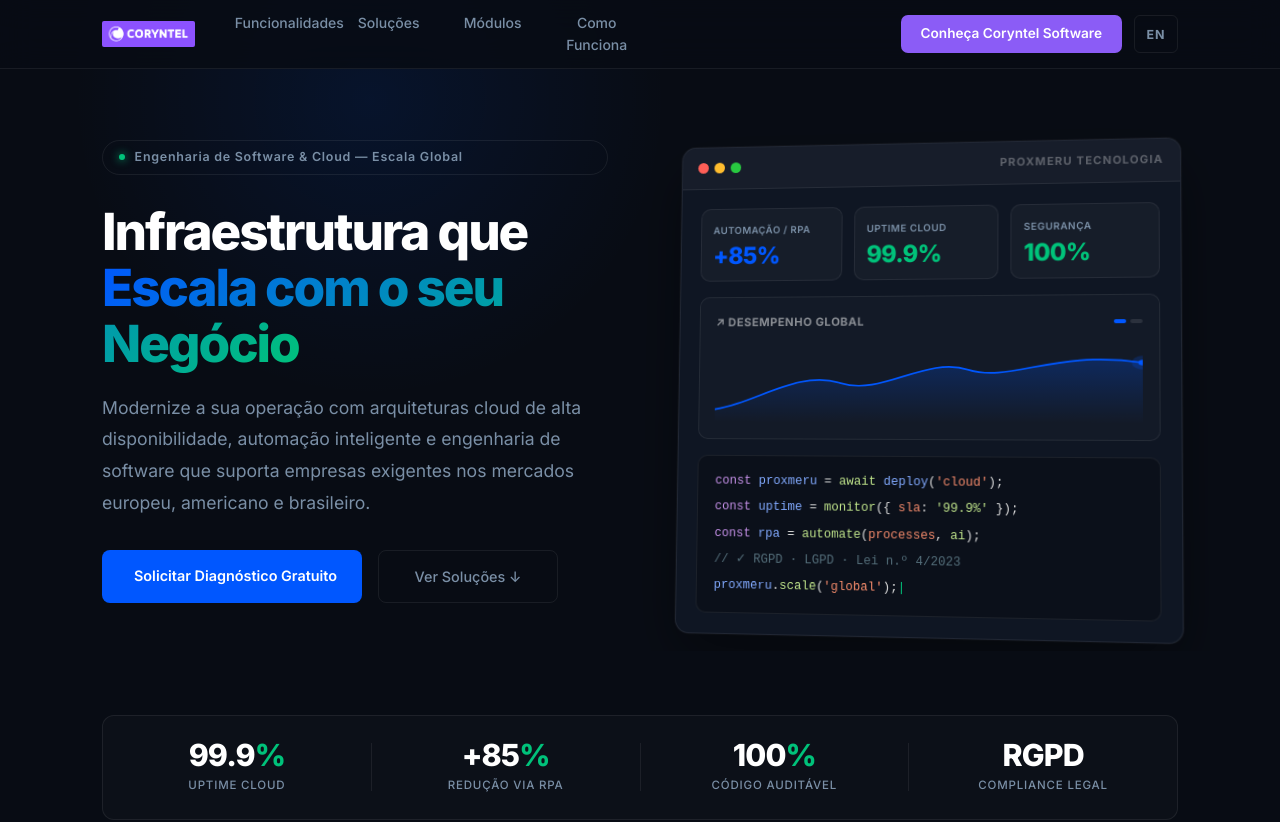
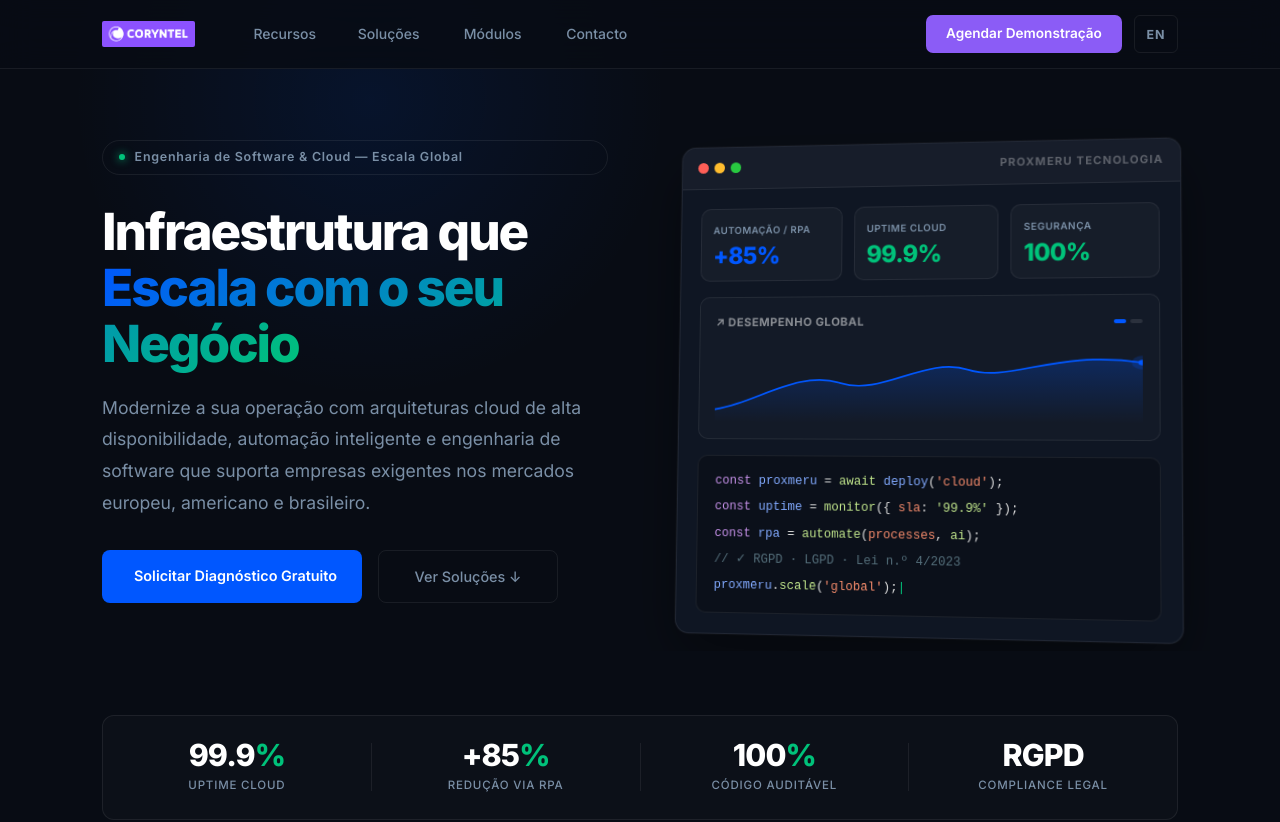
Before and after one commit to proxmeru/coryntel-website, a website: page index.html in a window 1280 px wide. Shown: the top 822 px of the page. Drawn offline with Linux system fonts and the light colour scheme.

Commit message:
feat: update navigation copy and add node server
Refactor site navigation labels for clarity and implement an Express server for hosting static assets.

```diff
--- a/assets/js/i18n.js
+++ b/assets/js/i18n.js
@@ -1,8 +1,8 @@
 const t = {
   pt: {
     "nav.home": "Início", "nav.solutions": "Soluções", "nav.insights": "Insights",
-    "nav.contact": "Contacto", "nav.funcionalidades": "Funcionalidades", "nav.modulos": "Módulos",
-    "nav.como-funciona": "Como Funciona", "nav.cta": "Falar com Especialista", "nav.coryntel": "Conheça Coryntel Software",
+    "nav.contact": "Contacto", "nav.funcionalidades": "Recursos", "nav.modulos": "Módulos",
+    "nav.como-funciona": "Contacto", "nav.cta": "Falar com Especialista", "nav.coryntel": "Agendar Demonstração",
     "hero.tag": "Engenharia de Software & Cloud — Escala Global",
     "hero.h1a": "Infraestrutura que",
     "hero.h1b": "Escala com o seu Negócio",
@@ -55,6 +55,7 @@ const t = {
     "insights.title3": "Arquitetura Multi-Cloud: Como Garantir 99.9% de Uptime",
     "insights.desc3": "Como a engenharia multi-cloud entre AWS e Google Cloud elimina falhas críticas e otimiza os custos operacionais.",
     "insights.date": "2 Agosto, 2026",
+    "insights.sub": "Estratégias avançadas de engenharia, cloud e automação inteligente para empresas líderes que operam com sucesso à escala global competitiva.",
     "insights.readmore": "Ler mais →",
     "cta.rating": "Confiado por empresas e equipas inovadoras",
     "cta.btn1": "Solicitar Diagnóstico",
@@ -209,8 +210,8 @@ const t = {
   },
   en: {
     "nav.home": "Home", "nav.solutions": "Solutions", "nav.insights": "Insights",
-    "nav.contact": "Contact", "nav.funcionalidades": "Funcionalidades", "nav.modulos": "Modules",
-    "nav.como-funciona": "How it Works", "nav.cta": "Talk to a Specialist", "nav.coryntel": "Discover Coryntel Software",
+    "nav.contact": "Contact", "nav.funcionalidades": "Resources", "nav.modulos": "Modules",
+    "nav.como-funciona": "Contact", "nav.cta": "Talk to a Specialist", "nav.coryntel": "Schedule Demo",
     "hero.tag": "Software Engineering & Cloud — Global Scale",
     "hero.h1a": "Infrastructure that",
     "hero.h1b": "Scales with Your Business",
@@ -444,6 +445,34 @@ function applyLang(l) {
   setTimeout(() => document.body.classList.remove("lang-switching"), 400);
 }
 
+function syncNavCtaWidth() {
+  const cta = document.querySelector(".nav-cta[data-i18n]");
+  if (!cta) return;
+  const key = cta.dataset.i18n;
+  const texts = [t.pt[key], t.en[key]].filter(Boolean);
+  if (texts.length < 2) return;
+
+  cta.style.minWidth = "";
+  const current = cta.innerHTML;
+  let maxWidth = 0;
+
+  for (const text of texts) {
+    cta.innerHTML = text;
+    maxWidth = Math.max(maxWidth, cta.getBoundingClientRect().width);
+  }
+
+  cta.innerHTML = current;
+  if (maxWidth > 0) {
+    cta.style.minWidth = `${Math.ceil(maxWidth)}px`;
+  }
+}
+
+syncNavCtaWidth();
+if (document.fonts && document.fonts.ready) {
+  document.fonts.ready.then(syncNavCtaWidth);
+}
+window.addEventListener("resize", syncNavCtaWidth);
+
 document.getElementById("lang-toggle").addEventListener("click", () => {
   applyLang(lang === "pt" ? "en" : "pt");
 });
--- a/index.html
+++ b/index.html
@@ -22,13 +22,13 @@
         <img src="assets/img/logo.png" alt="Proxmeru" />
       </a>
       <ul class="nav-links">
-        <li><a href="#" data-i18n="nav.funcionalidades">Funcionalidades</a></li>
+        <li><a href="#" data-i18n="nav.funcionalidades">Recursos</a></li>
         <li><a href="#" data-i18n="nav.solutions">Soluções</a></li>
         <li><a href="#" data-i18n="nav.modulos">Módulos</a></li>
-        <li><a href="#" data-i18n="nav.como-funciona">Como Funciona</a></li>
+        <li><a href="#" data-i18n="nav.como-funciona">Contacto</a></li>
       </ul>
       <div class="nav-right">
-        <a href="https://coryntel.proxmeru.com" class="nav-cta" target="_blank" rel="noopener noreferrer" data-i18n="nav.coryntel">Conheça Coryntel Software</a>
+        <a href="https://coryntel.proxmeru.com" class="nav-cta" target="_blank" rel="noopener noreferrer" data-i18n="nav.coryntel">Agendar Demonstração</a>
         <button id="lang-toggle" aria-label="Mudar idioma">EN</button>
         <button class="nav-burger" id="menu-toggle" aria-label="Menu">
           <span></span><span></span><span></span>
```
Also changed, not shown: package.json (added, +15 -0 lines), server.js (added, +20 -0 lines).
